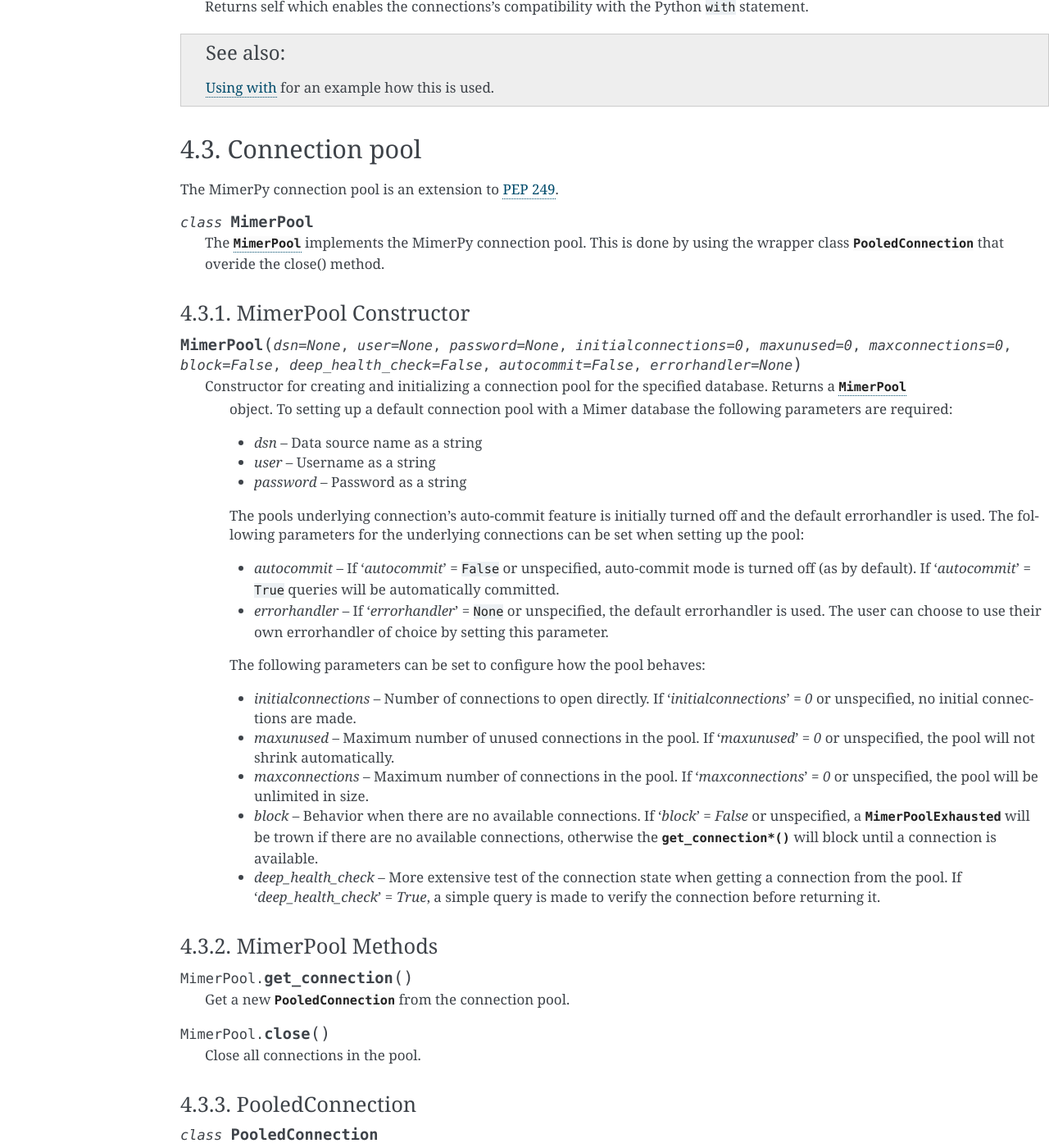
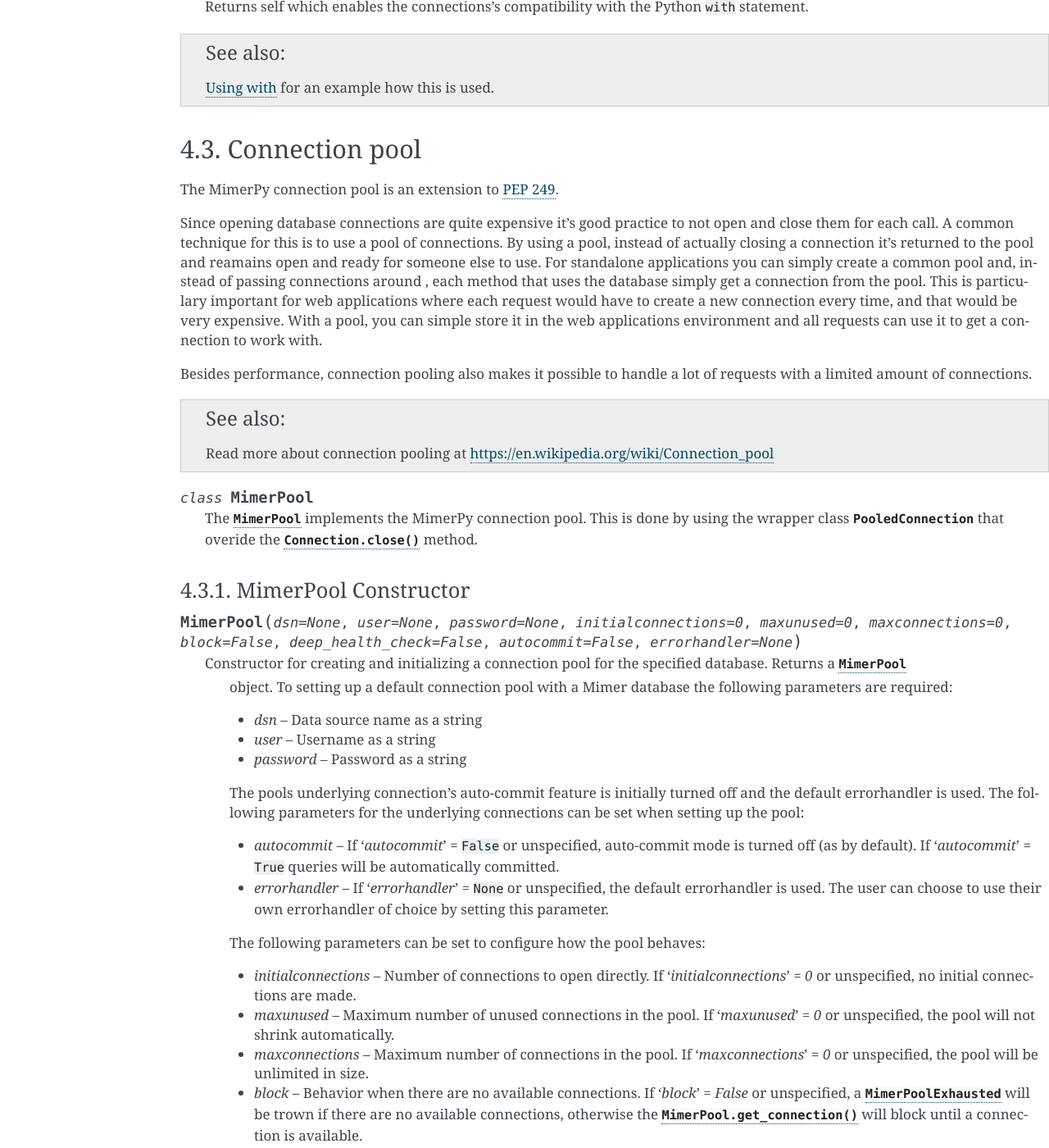
Before and after one commit to mimersql/MimerPy, a Sphinx documentation site: the page built from doc/mimerpy.rst, in a window 1280 px wide and 1400 px high, scrolled down 3073 px. Shown: the whole window at 82% size. Built offline with Sphinx 7.4.7, drawn with Linux system fonts in a browser that asks for light colours; some of the changed text lies outside the part shown.

Commit message:
Added the MimerPool exceptions to exceptions.rst. Added a description about why using a connection pool. Fixed some links and formatting errors.

```diff
--- a/doc/mimerpy.rst
+++ b/doc/mimerpy.rst
@@ -194,9 +194,20 @@
 
 The MimerPy connection pool is an extension to `PEP 249`_.
 
+Since opening database connections are quite expensive it's good practice to not open and close them for each call.
+A common technique for this is to use a pool of connections. By using a pool, instead of actually closing a connection it's returned to the pool
+and reamains open and ready for someone else to use. For standalone applications you can simply create a common pool and, instead of passing connections around
+, each method that uses the database simply get a connection from the pool. This is particulary important for web applications where each request would have to create
+a new connection every time, and that would be very expensive. With a pool, you can simple store it in the web applications environment and all requests can use it to
+get a connection to work with.
+
+Besides performance, connection pooling also makes it possible to handle a lot of requests with a limited amount of connections.
+
+.. seealso:: Read more about connection pooling at https://en.wikipedia.org/wiki/Connection_pool
+
 .. class:: MimerPool
 
-  The :class:`MimerPool` implements the MimerPy connection pool. This is done by using the wrapper class :class:`~PooledConnection` that overide the close() method.
+  The :class:`MimerPool` implements the MimerPy connection pool. This is done by using the wrapper class :class:`~PooledConnection` that overide the :meth:`Connection.close` method.
 
 MimerPool Constructor
 ------------------------
@@ -232,7 +243,7 @@
     * *maxconnections* -- Maximum number of connections in the pool. If '*maxconnections*' = `0` or unspecified,
       the pool will be unlimited in size.
     * *block* -- Behavior when there are no available connections. If '*block*' = `False` or unspecified,
-      a :exc:`~MimerPoolExhausted` will be trown if there are no available connections, otherwise the :meth:`get_connection*()`
+      a :exc:`~MimerPoolExhausted` will be trown if there are no available connections, otherwise the :meth:`MimerPool.get_connection`
       will block until a connection is available.
     * *deep_health_check* -- More extensive test of the connection state when getting a connection from the pool.
       If '*deep_health_check*' = `True`, a simple query is made to verify the connection before returning it.
@@ -257,11 +268,11 @@
 .. class:: PooledConnection
   :noindex:
 
-  The :class:`PooledConnection` is a wrapper for the :class:`Connection` that override :meth:`Connection.close*()` so that instead of closing the connection, it's returned to the pool.
+  The :class:`PooledConnection` is a wrapper for the :class:`Connection` that override :meth:`Connection.close` so that instead of closing the connection, it's returned to the pool.
 
 PooledConnection Methods
 ^^^^^^^^^^^^^^^^^^^^^^^^^^^^^^^^^^^^^^
-All methods of :class:`Connection` are available, except :meth:`Connection.close*()`.
+All methods of :class:`Connection` are available, except :meth:`Connection.close`.
 
 .. method:: PooledConnection.close()
 
```
Also changed, not shown: doc/exceptions.rst (+24 -0 lines).
